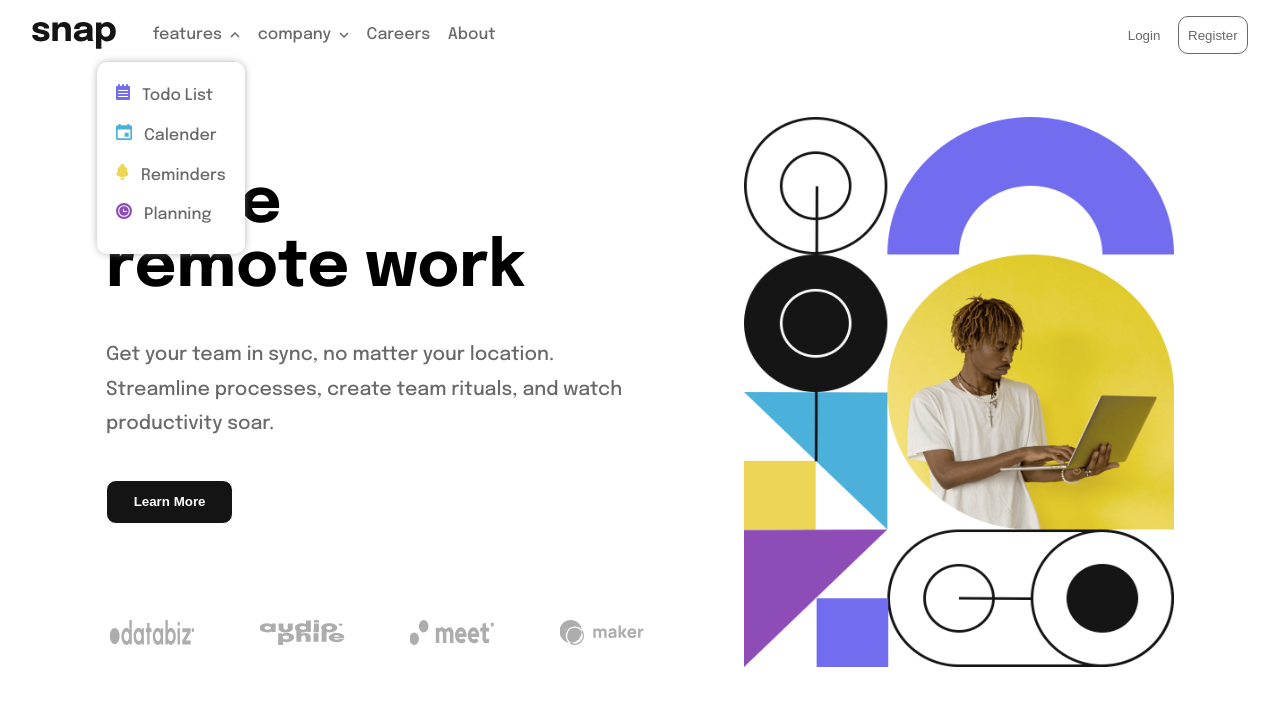
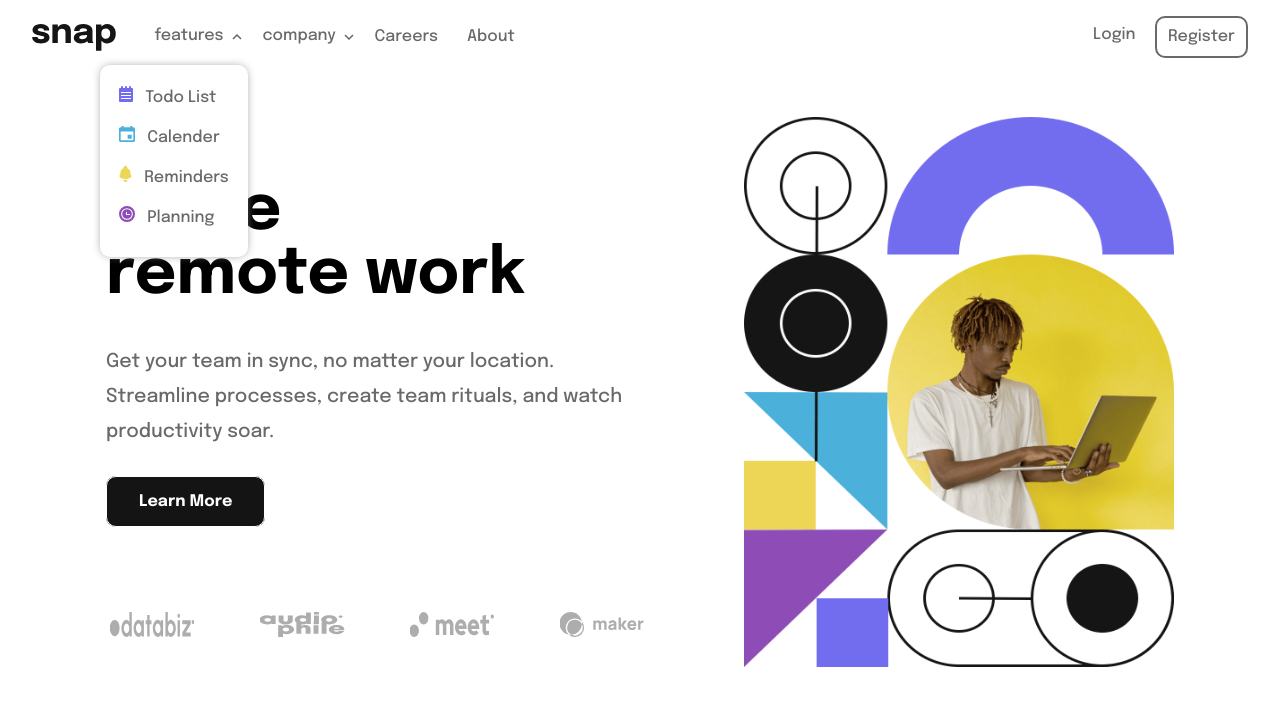
Before and after one commit to Ahmed-Elbald/Intro-Section-With-Dropdown-Navigation, a plain HTML site: page index.html in a window 1280 px wide. Both pictures are taken after a click on the element "features". Drawn offline with Linux system fonts and the light colour scheme.

Commit message:
Boosted accessbility

```diff
--- a/css/main.css
+++ b/css/main.css
@@ -139,7 +139,7 @@ nav.menu-container button.close-menu {
   background-color: transparent;
 }
 
-nav.menu-container ul.links {
+nav.menu-container .links {
   margin-bottom: 2em;
   color: var(--medium-gray);
 }
@@ -167,109 +167,118 @@ nav.menu-container ul.links {
   }
 }
 
-nav.menu-container ul.links .title,
-nav.menu-container ul.links > li {
-  padding: .3em;
+nav.menu-container .links .title,
+nav.menu-container .links > li {
+  padding: .4em;
   transition-duration: .5s;
   cursor: pointer;
 }
 
-nav.menu-container ul.links .title:hover,
-nav.menu-container ul.links > li:hover {
+nav.menu-container .links > .separate-ul li {
+  padding: .4em;
+}
+
+nav.menu-container .links .title:hover,
+nav.menu-container .links > li:hover {
   color: black;
 }
 
-nav.menu-container ul.links .list-container .title {
+nav.menu-container .links .list-container .title {
   display: flex;
   align-items: center;
   gap: .5em;
 }
 
-nav.menu-container ul.links .title svg {
+nav.menu-container .links .title svg {
   transition-duration: .5s;
 }
 
-nav.menu-container ul.links .title svg.up-down {
+nav.menu-container .links .title svg.up-down {
   transform: rotate(180deg);
 }
 
-nav.menu-container ul.links .list-container .list {
+nav.menu-container .links .list-container .list {
   overflow: hidden;
   max-height: 0;
   transition-duration: .5s;
 }
 
-nav.menu-container ul.links .list-container .list.expanding {
+nav.menu-container .links .list-container .list.expanding {
   padding: 1em;
 }
 
-nav.menu-container ul.links .list-container.expanding .list {
+nav.menu-container .links .list-container.expanding .list {
   max-height: 1000px;
 }
 
-nav.menu-container ul.links .list-container .list li {
+nav.menu-container .links .list-container .list li {
   padding: 0.2em;
   margin-bottom: 0.3em;
   transition-duration: .5s;
 }
 
-nav.menu-container ul.links .list-container .list li img {
+nav.menu-container .links .list-container .list li img {
   margin-right: .5em;
 }
 
-nav.menu-container ul.links .list-container .list li:hover {
+nav.menu-container .links li:hover {
   color: var(--black);
 }
 
-nav.menu-container ul.signing button {
+nav.menu-container .signing a {
+  display: block;
   background-color: transparent;
+  text-transform: capitalize;
+  text-align: center;
   color: var(--medium-gray);
-  padding-top: .5em;
-  padding-bottom: .7em;
+  padding: .3em .7em;
   margin-bottom: .7em;
   width: 100%;
 }
 
-nav.menu-container ul.signing button a {
-  text-transform: capitalize;
-}
-
-nav.menu-container ul.signing button.register {
-  border: 1px solid var(--medium-gray);
+nav.menu-container .signing a.register {
+  border: 2px solid var(--medium-gray);
   border-radius: 10px;
   transition-duration: .5s;
 }
 
-nav.menu-container ul.signing button:hover {
+nav.menu-container .signing a:hover {
   border-color: var(--black);
   color: var(--black);
 }
 
 @media (min-width: 800px) {
-  nav.menu-container ul.links .list-container {
+  nav.menu-container .links .list-container {
     position: relative;
   }
 
-  nav.menu-container ul.links .list-container .list {
+  nav.menu-container .links .list-container .list {
     position: absolute;
     width: max-content;
-    top: calc(100% + .5em);
+    top: calc(100% + .4em);
     background-color: white;
     border-radius: 10px;
     box-shadow: 0 0 10px -2px hsl(0deg 0% 55%);
   }
 
-  nav.menu-container ul.links .list-container.left .list {
+  nav.menu-container .links .list-container.left .list {
     left: 0;
   }
 
-  nav.menu-container ul.links .list-container.right .list {
+  nav.menu-container .links .list-container.right .list {
     right: 0;
   }
 
-  nav.menu-container ul.signing button {
+  nav.menu-container .signing a {
     margin-bottom: 0;
-    padding: .7em;
+    /* padding: .7em; */
+  }
+
+
+  nav.menu-container .separate-ul {
+    display: flex;
+    gap: 1em;
+    align-items: center;
   }
 }
 
@@ -334,7 +343,7 @@ main .container .main-text p {
   font-weight: 500;
 }
 
-main .container .main-text button {
+main .container .main-text a {
   padding: 1em 2em;
   color: white;
   background-color: var(--black);
@@ -344,7 +353,7 @@ main .container .main-text button {
   transition-duration: .5s;
 }
 
-main .container .main-text button:hover {
+main .container .main-text a:hover {
   background-color: white;
   color: var(--black);
   border-color: var(--black)
--- a/index.html
+++ b/index.html
@@ -29,15 +29,15 @@
       <button class="close-menu">
         <img src="images/icon-close-menu.svg" alt="Close The Menu">
       </button>
-      <ul class="links">
-        <ul class="list-container right">
+      <div class="links">
+        <div class="list-container right">
           <div class="title">
             <span>features</span>
             <svg width="10" height="6" xmlns="http://www.w3.org/2000/svg">
               <path stroke="#686868" stroke-width="1.5" fill="none" d="m1 1 4 4 4-4" />
             </svg>
           </div>
-          <div class="list">
+          <ul class="list">
             <li>
               <a href="#" target="_blank" rel="noopener noreferrer" aria-label="todo list" aria-hidden="true">
                 <img src="images/icon-todo.svg" alt="Todo List">
@@ -62,16 +62,16 @@
                 planning
               </a>
             </li>
+          </ul>
         </div>
-        </ul>
-        <ul class="list-container left">
+        <div class="list-container left">
           <div class="title">
             <span>company</span>
             <svg width="10" height="6" xmlns="http://www.w3.org/2000/svg">
               <path stroke="#686868" stroke-width="1.5" fill="none" d="m1 1 4 4 4-4" />
             </svg>
           </div>
-          <div class="list">
+          <ul class="list">
             <li>
               <a href="#" target="_blank" rel="noopener noreferrer" aria-label="history" aria-hidden="true">
                 history
@@ -87,8 +87,9 @@
                 blog
               </a>
             </li>
+          </ul>
         </div>
-        </ul>
+        <ul class="separate-ul">
           <li>
             <a href="#" target="_blank" rel="noopener noreferrer" aria-label="careers" aria-hidden="true">
               careers
@@ -100,18 +101,15 @@
             </a>
           </li>
         </ul>
-      <ul class="signing">
-        <button class="login">
+      </div>
+      <div class="signing">
         <a href="#" target="_blank" rel="noopener noreferrer" aria-hidden="true" aria-label="login">
           login
         </a>
-        </button>
-        <button class="register">
-          <a href="#" target="_blank" rel="noopener noreferrer" aria-hidden="true" aria-label="register">
+        <a class="register" href="#" target="_blank" rel="noopener noreferrer" aria-hidden="true" aria-label="register">
           register
         </a>
-        </button>
-      </ul>
+      </div>
     </nav>
   </header>
   <main>
@@ -124,11 +122,9 @@
             Get your team in sync, no matter your location. Streamline processes,
             create team rituals, and watch productivity soar.
           </p>
-          <button>
           <a href="#">
             Learn more
           </a>
-          </button>
         </div>
         <div class="clients-container">
           <img src="images/client-databiz.svg" alt="client databiz">
--- a/js/main.js
+++ b/js/main.js
@@ -5,7 +5,7 @@ const openMenuBtn = document.querySelector("button.open-menu");
 const closeMenuBtn = document.querySelector("button.close-menu");
 const menu = document.querySelector("nav.menu-container");
 const header = document.querySelector("header")
-const lists = document.querySelectorAll("ul.list-container");
+const lists = document.querySelectorAll(".list-container");
 
 
 
```
Lines whose indentation alone changed are shown as unchanged.
